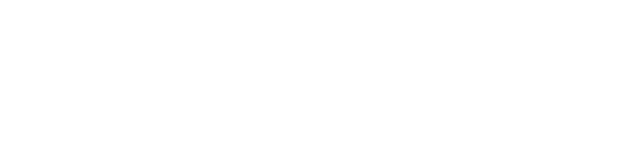
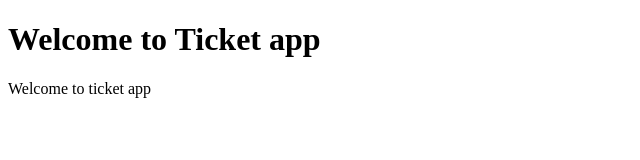
Before and after one commit to Sodiqgbemi/tagapp, a plain HTML site: page index.html in a window 1280 px wide. Shown: the whole page, without its empty margins (0-640 px from the left). Drawn offline with Linux system fonts and the light colour scheme.

```diff
--- a/index.html
+++ b/index.html
@@ -6,6 +6,8 @@
 	<title>Ticketapp</title>
 </head>
 <body>
+	<h1>Welcome to Ticket app</h1>
+	<p>Welcome to ticket app</p>
 
 </body>
 </html>
```
Also changed, not shown: pay.html (+1 -0 lines).
